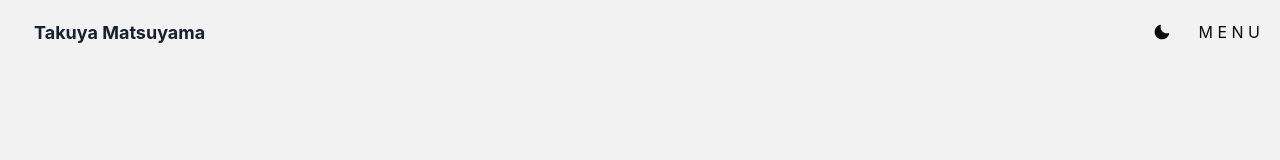
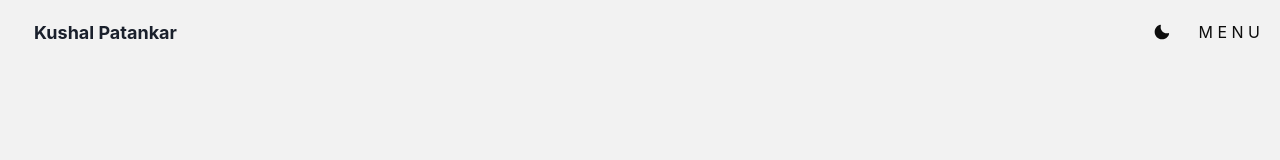
Before and after one commit to peritissimus/peritissimus.github.io, a Next.js app: page / in a window 1280 px wide. Shown: the top 160 px of the page. Built offline with nearby package versions, Linux system fonts and the light colour scheme.

Commit message:
added export 4

```diff
--- a/components/logo.tsx
+++ b/components/logo.tsx
@@ -29,7 +29,7 @@ const Logo = () => {
             fontWeight="bold"
             ml={3}
           >
-            Takuya Matsuyama
+          Kushal Patankar
           </Text>
         </LogoBox>
       </a>
```
